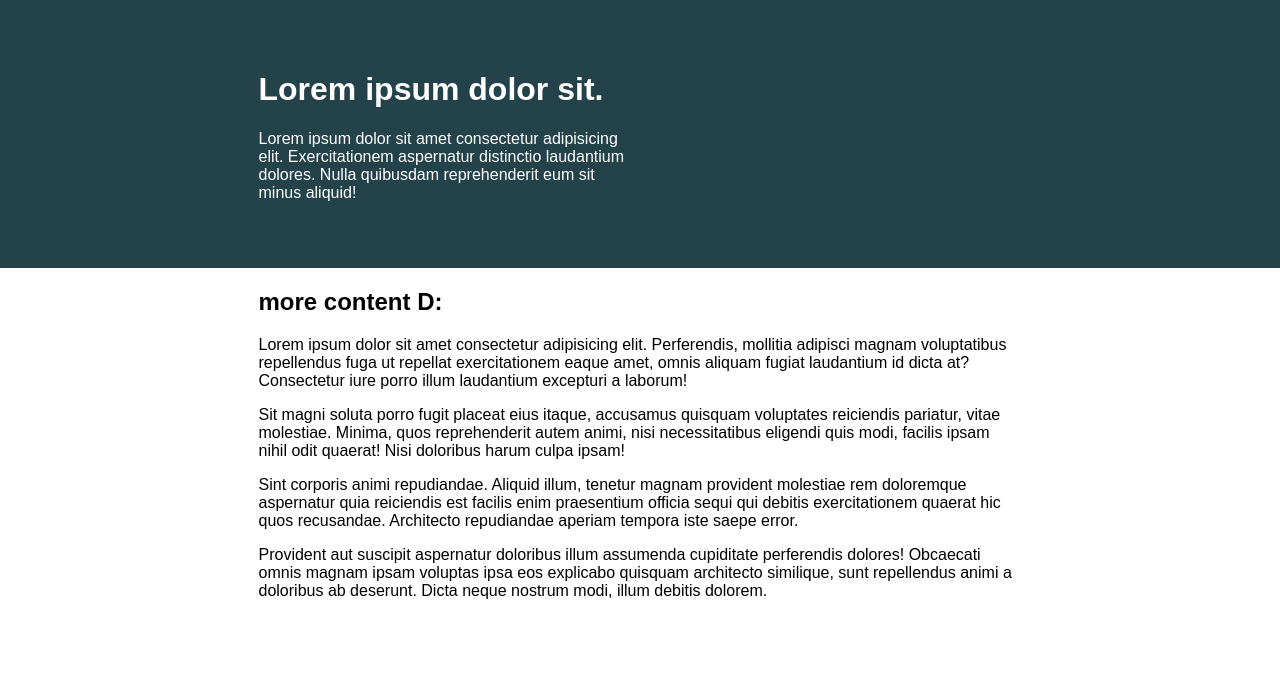
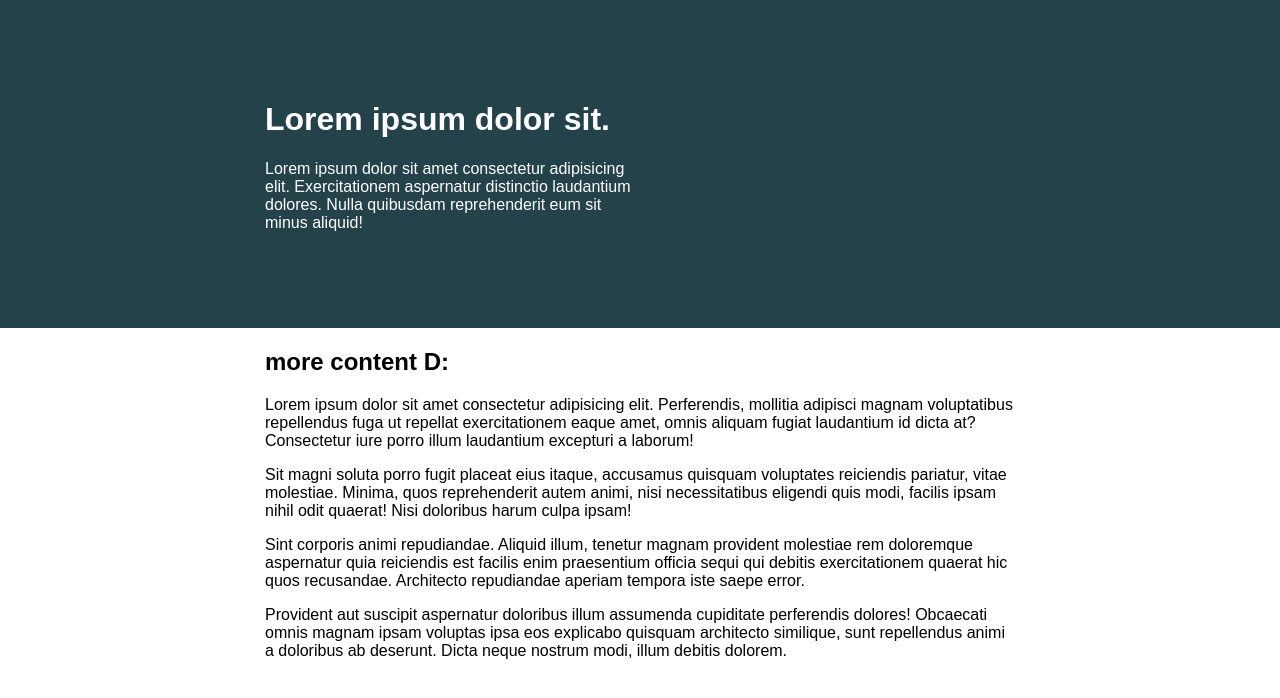
Before and after one commit to kaushal-patel197/css-conquering-responsive-layouts, a plain HTML site: page challenge02/index.html in a window 1280 px wide. Drawn offline with Linux system fonts and the light colour scheme.

Commit message:
docs(day-5): update solution based on day 5 solution video learnings

```diff
--- a/challenge02/index.html
+++ b/challenge02/index.html
@@ -8,9 +8,9 @@
     <link rel="stylesheet" href="style.css" />
   </head>
   <body>
-    <div class="wrapper header">
-      <div class="wrapper-pad">
-        <div class="header-content">
+    <div class="intro">
+      <div class="container">
+        <div class="intro-content">
           <h1>Lorem ipsum dolor sit.</h1>
           <p>
             Lorem ipsum dolor sit amet consectetur adipisicing elit.
@@ -21,14 +21,13 @@
       </div>
     </div>
 
-    <div class="wrapper">
-      <div class="wrapper-pad">
+    <div class="container">
       <h2>more content D:</h2>
       <p>
         Lorem ipsum dolor sit amet consectetur adipisicing elit. Perferendis,
         mollitia adipisci magnam voluptatibus repellendus fuga ut repellat
-          exercitationem eaque amet, omnis aliquam fugiat laudantium id dicta
-          at? Consectetur iure porro illum laudantium excepturi a laborum!
+        exercitationem eaque amet, omnis aliquam fugiat laudantium id dicta at?
+        Consectetur iure porro illum laudantium excepturi a laborum!
       </p>
       <p>
         Sit magni soluta porro fugit placeat eius itaque, accusamus quisquam
@@ -37,20 +36,17 @@
         facilis ipsam nihil odit quaerat! Nisi doloribus harum culpa ipsam!
       </p>
       <p>
-          Sint corporis animi repudiandae. Aliquid illum, tenetur magnam
-          provident molestiae rem doloremque aspernatur quia reiciendis est
-          facilis enim praesentium officia sequi qui debitis exercitationem
-          quaerat hic quos recusandae. Architecto repudiandae aperiam tempora
-          iste saepe error.
+        Sint corporis animi repudiandae. Aliquid illum, tenetur magnam provident
+        molestiae rem doloremque aspernatur quia reiciendis est facilis enim
+        praesentium officia sequi qui debitis exercitationem quaerat hic quos
+        recusandae. Architecto repudiandae aperiam tempora iste saepe error.
       </p>
       <p>
         Provident aut suscipit aspernatur doloribus illum assumenda cupiditate
         perferendis dolores! Obcaecati omnis magnam ipsam voluptas ipsa eos
         explicabo quisquam architecto similique, sunt repellendus animi a
-          doloribus ab deserunt. Dicta neque nostrum modi, illum debitis
-          dolorem.
+        doloribus ab deserunt. Dicta neque nostrum modi, illum debitis dolorem.
       </p>
-      </div>
     </div>
   </body>
 </html>
--- a/challenge02/style.css
+++ b/challenge02/style.css
@@ -18,31 +18,23 @@
   box-sizing: border-box;
 }
 
-html {
-  font-size: 62.5%;
-}
-
 body {
   margin: 0;
   font-family: sans-serif;
-  font-size: 1.6rem;
 }
 
-.wrapper {
-  margin: auto 0;
+.container {
+  width: 80%;
+  max-width: 750px;
+  margin: 0 auto;
 }
 
-.wrapper-pad {
-  margin: auto;
-  max-width: 763px;
+.intro {
+  background: #23424a;
+  color: white;
+  padding: 5rem 0;
 }
 
-.header {
-  padding: 5rem 0;
-  background: #23424a;
-  color: white;
-}
-
-.header-content {
+.intro-content {
   width: 50%;
 }
```
Lines whose indentation alone changed are shown as unchanged.
